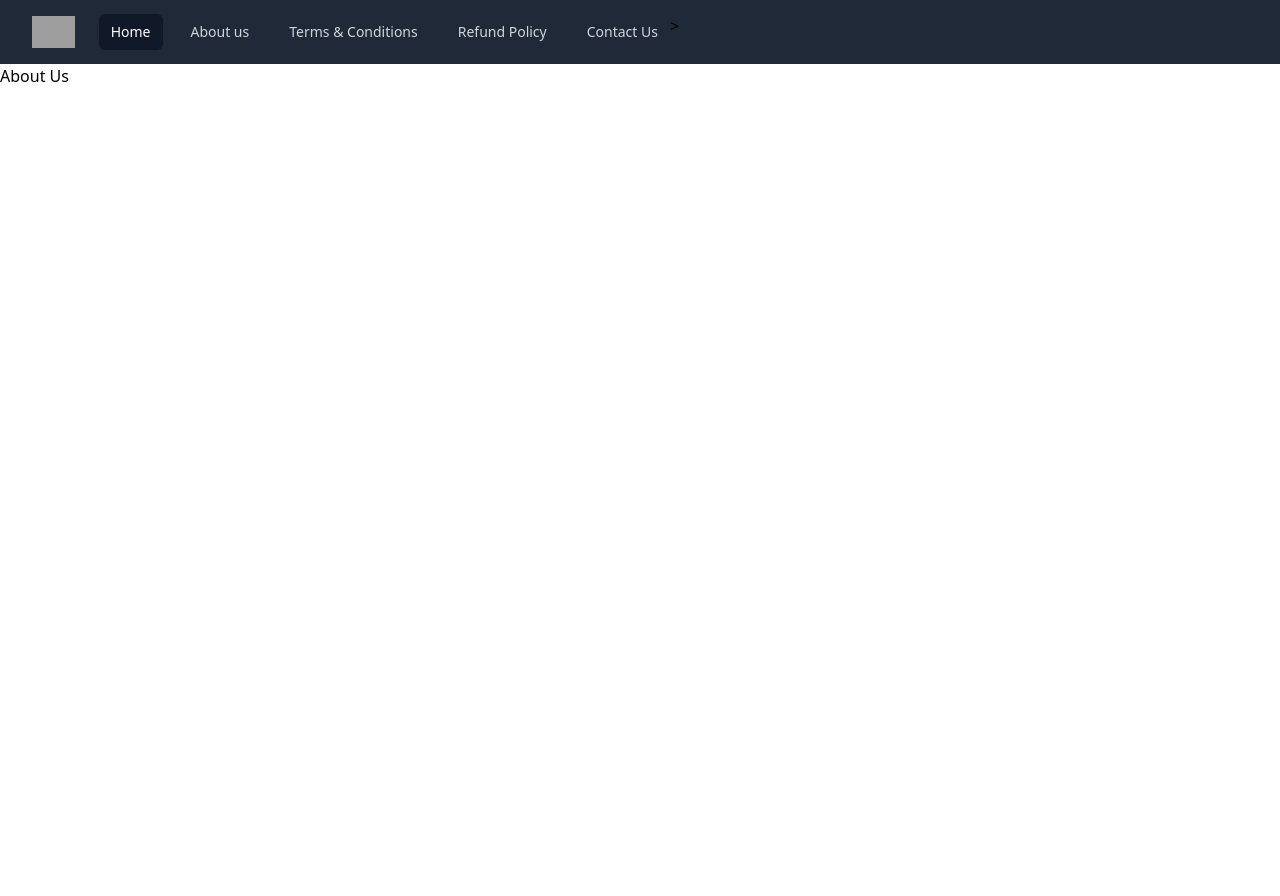
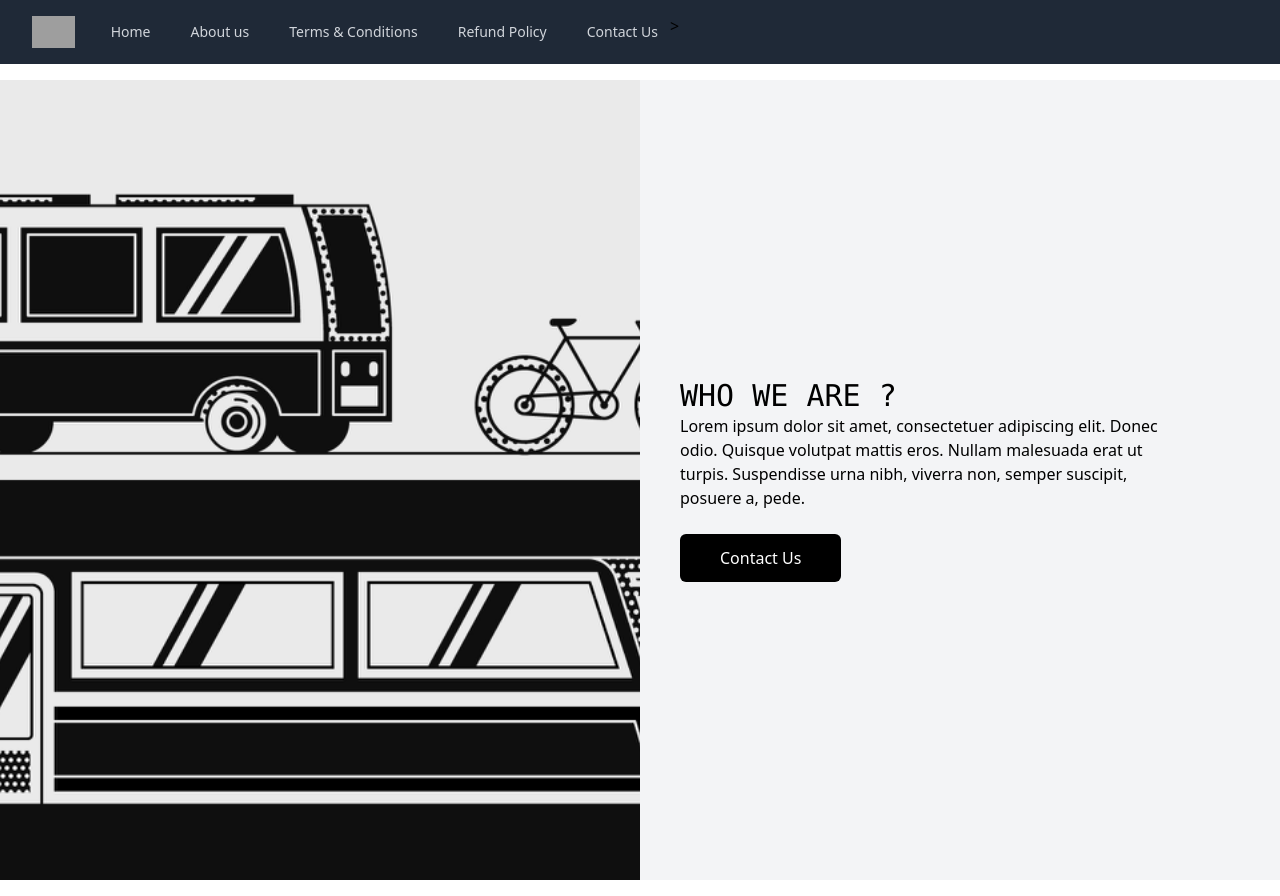
Before and after one commit to aslam-c/busway-website, a Vue app: page /about-us in a window 1280 px wide. Before the commit the page ends 800 px from the top, so only its background shows below. Built offline with nearby package versions, Linux system fonts and the light colour scheme; grey boxes are pictures that could not be loaded.

Commit message:
design refactor

```diff
--- a/src/components/AboutUs.vue
+++ b/src/components/AboutUs.vue
@@ -1,5 +1,37 @@
 <template>
-  <div class="">About Us</div>
+  <div class="">
+    <!-- component -->
+    <div class="container mx-auto rounded m-4">
+      <div class="grid grid-cols-1 md:grid-cols-2 h-screen">
+        <div class="max-h-80 md:h-screen">
+          <img
+            class="w-screen h-screen object-cover object-top"
+            src="@/assets/busway-about.webp"
+            alt=""
+          />
+        </div>
+        <div class="flex bg-gray-100 p-10">
+          <div class="mb-auto mt-auto max-w-lg">
+            <h1 class="text-3xl uppercase font-mono">Who we are ?</h1>
+            <!-- <p class="font-semibold mb-5">Web Developer</p> -->
+            <p>
+              Lorem ipsum dolor sit amet, consectetuer adipiscing elit. Donec
+              odio. Quisque volutpat mattis eros. Nullam malesuada erat ut
+              turpis. Suspendisse urna nibh, viverra non, semper suscipit,
+              posuere a, pede.
+            </p>
+            <button class="bg-black rounded-md py-3 px-7 mt-6  text-white">
+              <router-link
+                to="/contact-us"
+                class="text-white-900 px-3 py-2 rounded-md font-medium"
+                >Contact Us</router-link
+              >
+            </button>
+          </div>
+        </div>
+      </div>
+    </div>
+  </div>
 </template>
 
 <script>
--- a/src/components/ContactUs.vue
+++ b/src/components/ContactUs.vue
@@ -2,18 +2,17 @@
   <div
     class="h-screen bg-white flex flex-col space-y-10 justify-center items-center"
   >
-    <div class="bg-white w-100 shadow-xl rounded p-5">
+    <div class="bg-white w-100 shadow-xl rounded p-10">
       <h1 class="text-3xl font-medium">Contact Us</h1>
       <p class="text-sm">Reach us by sending a message</p>
 
       <form class="space-y-5 mt-5">
         <input
-          autofocus
           type="text"
           class="w-full h-12 border border-gray-800 rounded px-3"
           placeholder="Email"
         />
-
+        <p class="text-red-900 text-sm">We need a valid Email address</p>
         <input
           type="text"
           class="w-full h-12 border border-gray-800 rounded px-3"
--- a/src/components/Navbar.vue
+++ b/src/components/Navbar.vue
@@ -79,7 +79,7 @@
               <!-- Current: "bg-gray-900 text-white", Default: "text-gray-300 hover:bg-gray-700 hover:text-white" -->
               <router-link
                 to="/"
-                class="bg-gray-900 text-white px-3 py-2 rounded-md text-sm font-medium"
+                class="text-gray-300 hover:bg-gray-700 hover:text-white px-3 py-2 rounded-md text-sm font-medium"
                 aria-current="page"
                 >Home</router-link
               >
@@ -123,7 +123,7 @@
         <!-- Current: "bg-gray-900 text-white", Default: "text-gray-300 hover:bg-gray-700 hover:text-white" -->
         <router-link
           to="/"
-          class="bg-gray-900 text-white block px-3 py-2 rounded-md text-base font-medium"
+          class="text-gray-300 hover:bg-gray-100 hover:text-white block px-3 py-2 rounded-md text-base font-medium"
           aria-current="page"
           >Home</router-link
         >
```
Also changed, not shown: src/assets/busway-about.webp (added).
